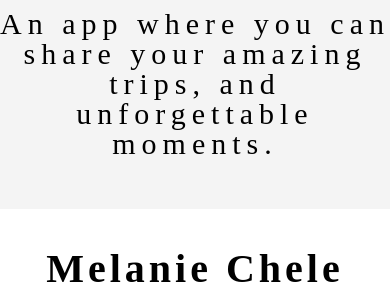
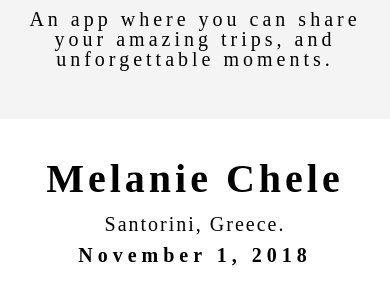
Before and after one commit to Build-Week-Expat-Journal1/Marketing-Page, a plain HTML site: page index.html in a window 390 px wide. Shown: the part 538-840 px from the top of the page. Drawn offline with Linux system fonts and the light colour scheme.

Commit message:
linked register react app to pages

```diff
--- a/home.css
+++ b/home.css
@@ -131,6 +131,8 @@ img .logoMiddle{
     margin-bottom: 8rem;
     letter-spacing: .4rem;
     text-align: center;
+    padding-left: 2rem;
+    padding-right: 2rem;
 
 }
 
@@ -416,6 +418,8 @@ align-items: center;
         margin-bottom: 8rem;
         letter-spacing:1rem;
         text-align: center;
+        padding-left: 2rem;
+        padding-right: 2rem;
 
     }
 
@@ -509,9 +513,11 @@ nav .navin.about{
 
  }
  .topPart h3 {
-     font-size: 3rem;
+     font-size: 2rem;
      margin-bottom: 5rem;
      letter-spacing: .2em;
+     padding-left: 2rem;
+     padding-right: 2rem;
 
  }
 
--- a/index.html
+++ b/index.html
@@ -11,7 +11,7 @@
     <h1> EXPAT JOURNAL</h1>
     <a class="navin photos" href="">Photos</a>
     <a class="navin about" href="contactus.html">About us</a>
-    <a class="navin contact" href="https://mystifying-pasteur-40a865.netlify.app/Login">Sign up</a>
+    <a class="navin contact" href="https://mystifying-pasteur-40a865.netlify.app">Sign up</a>
 
 </nav>
 
```
Also changed, not shown: contactus.html (+1 -1 lines).
